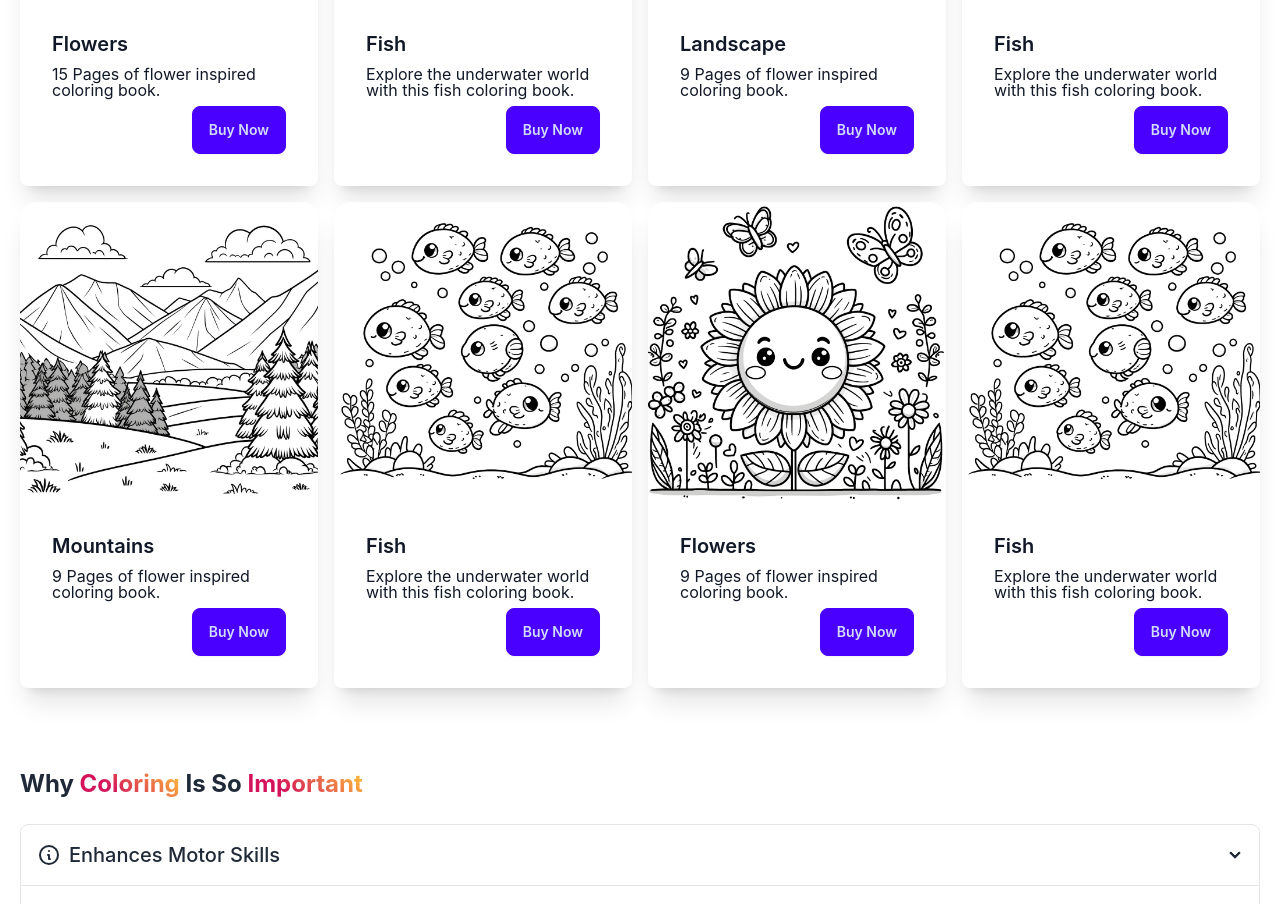
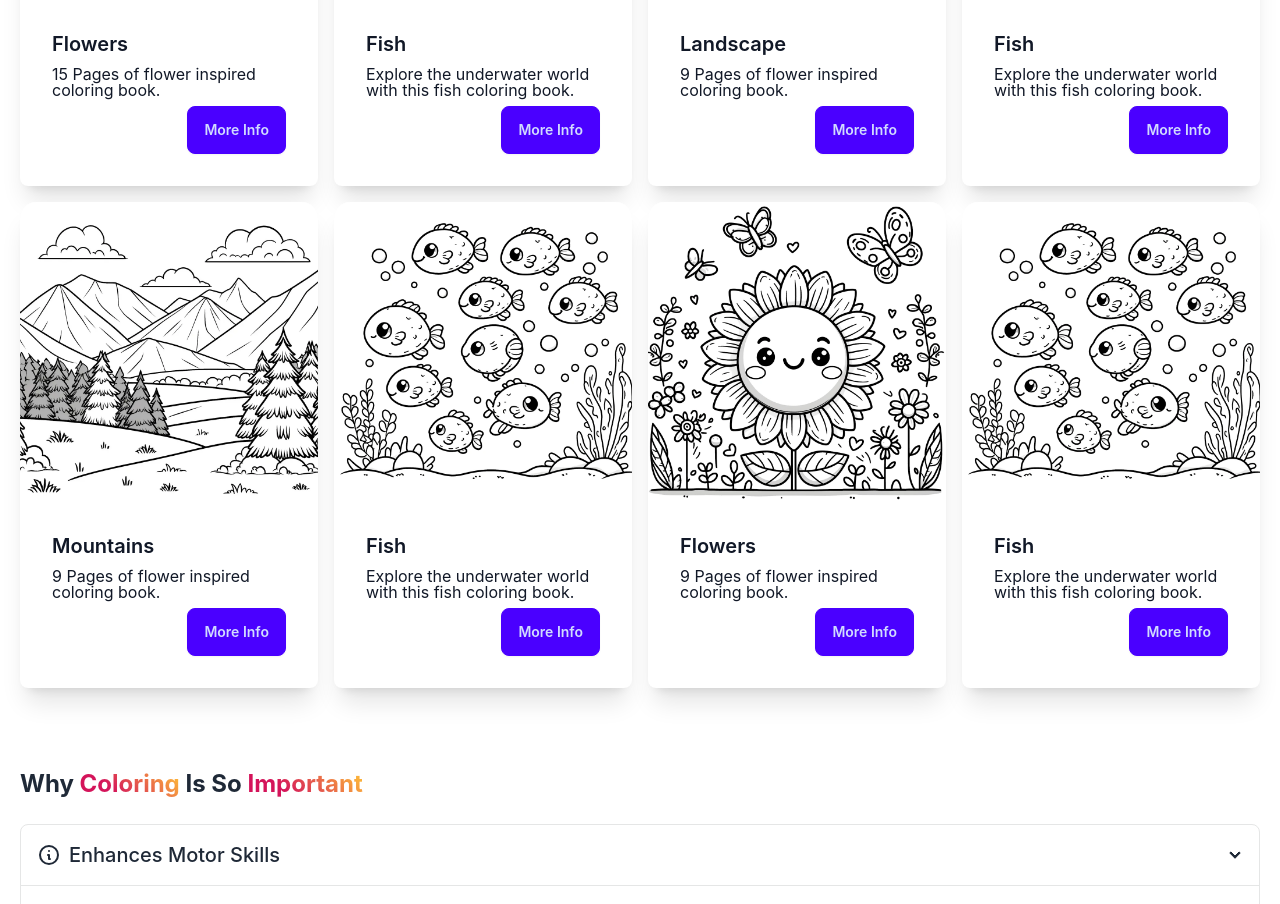
Before and after one commit to totoantonio/colors, a React (Vite) app: page / in a window 1280 px wide. Shown: the part 1184-2088 px from the top of the page. Built offline with nearby package versions, Linux system fonts and the light colour scheme; no server answers.

Commit message:
Add Test Files

```diff
--- /dev/null
+++ b/src/Components/ProductDetail.jsx
@@ -0,0 +1,25 @@
+import React from "react";
+import { useNavigate } from "react-router-dom";
+
+function Products() {
+  const navigate = useNavigate();
+
+  const handleProductClick = (id) => {
+    navigate(`/product/${id}`);
+  };
+
+  return (
+    <div>
+      {products.map((product) => (
+        <div key={product.id}>
+          <h3>{product.title}</h3>
+          <button onClick={() => handleProductClick(product.id)}>
+            View Details
+          </button>
+        </div>
+      ))}
+    </div>
+  );
+}
+
+export default ProductDetail;
--- a/src/Components/Products.jsx
+++ b/src/Components/Products.jsx
@@ -1,4 +1,5 @@
-import React, { useState } from "react";
+import React from "react";
+import { useNavigate } from "react-router-dom";
 
 function Products() {
   const cards = [
@@ -52,10 +53,16 @@ function Products() {
     },
   ];
 
+  const navigate = useNavigate();
+
+  const handleProductClick = (id) => {
+    navigate(`/product/${id}`);
+  };
+
   return (
     <div className="container mx-auto p-5">
       <div className="grid grid-cols-1 sm:grid-cols-2 lg:grid-cols-4 gap-4">
-        {cards.map((card, index) => (
+        {cards.map((card) => (
           <div
             key={card.id}
             className="card max-w-sm mx-auto bg-base-100 shadow-xl"
@@ -71,8 +78,11 @@ function Products() {
                 {card.description}
               </p>
               <div className="flex justify-end items-center w-full">
-                <button className="btn btn-primary dark:bg-blue-500 dark:text-white dark:border-transparent">
-                  Buy Now
+                <button
+                  className="btn btn-primary dark:bg-blue-500 dark:text-white dark:border-transparent"
+                  onClick={() => handleProductClick(card.id)}
+                >
+                  More Info
                 </button>
               </div>
             </div>
```
